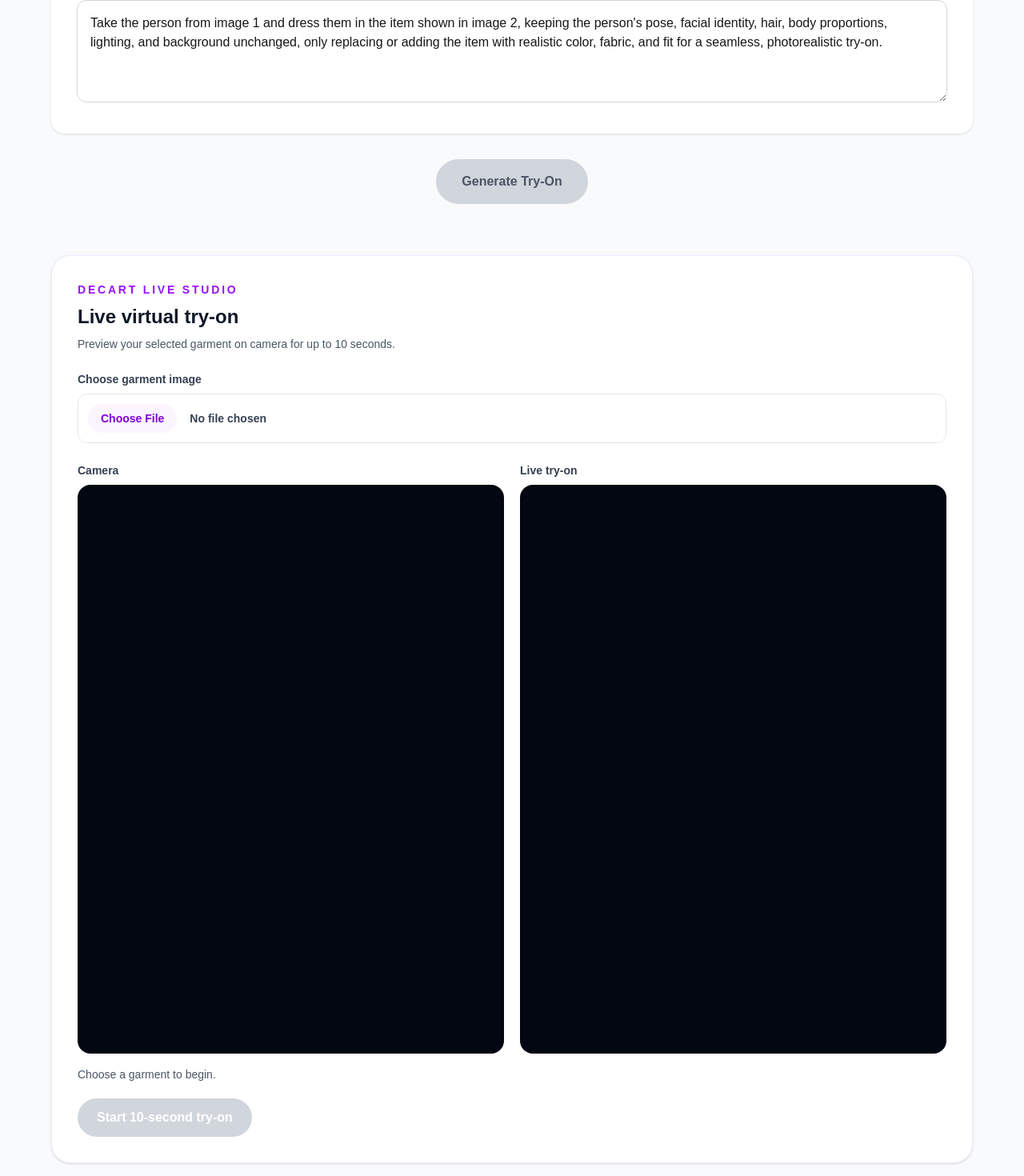
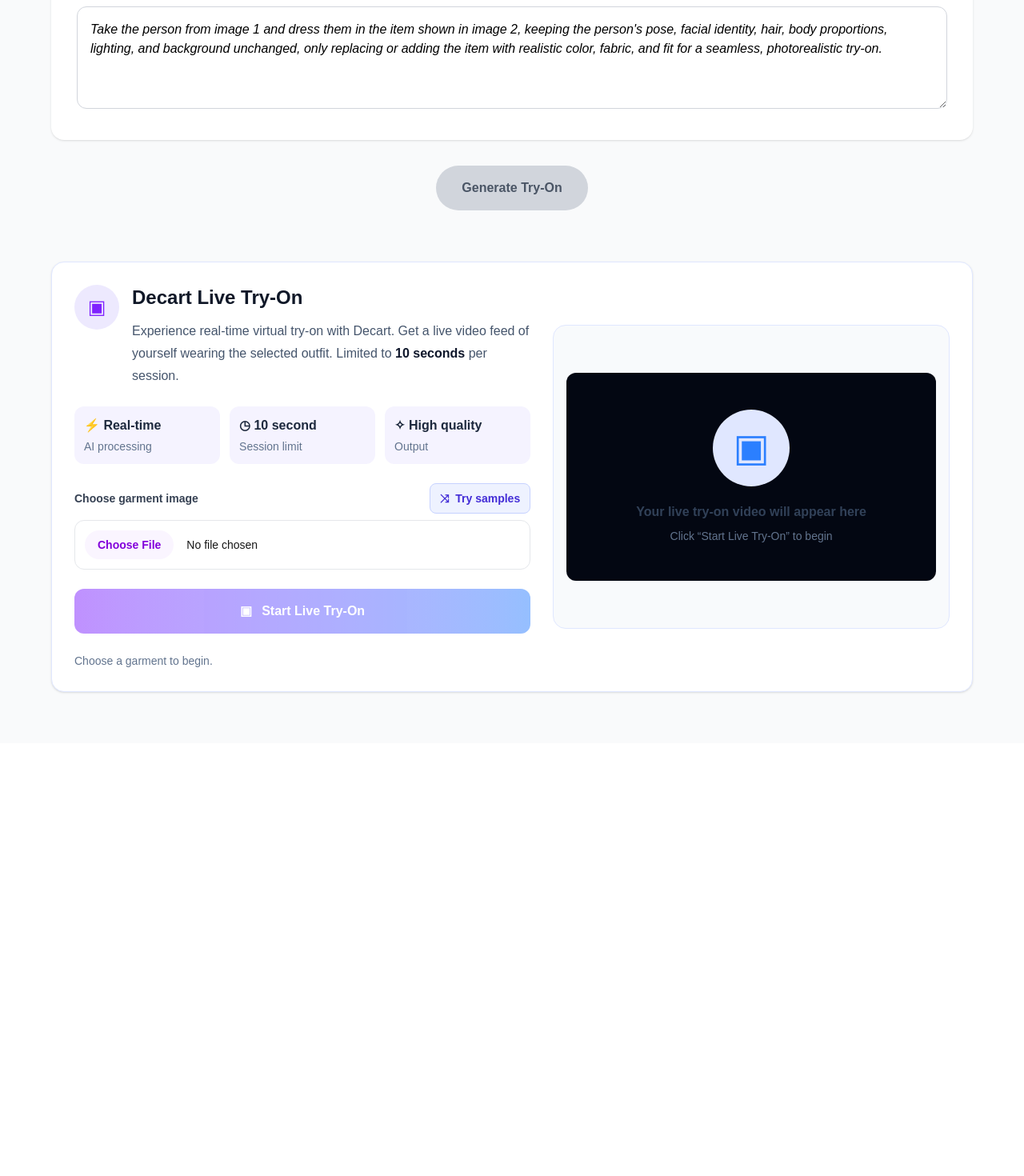
Before and after one commit to Danushiya/fitchek-tryon, a Next.js app: page /playground in a window 1280 px wide. Shown: the part 805-2275 px from the top of the page at 80% size. After the commit the page ends 1734 px from the top, so only its background shows below. Built offline with nearby package versions, Linux system fonts and the light colour scheme.

Commit message:
Updated live try-on UI and sample picker

```diff
--- a/app/playground/page.tsx
+++ b/app/playground/page.tsx
@@ -406,7 +406,7 @@
             value={prompt}
             onChange={(event) => setPrompt(event.target.value)}
             disabled={generating}
-            className="mt-4 min-h-32 w-full rounded-xl border border-gray-300 p-4 outline-none focus:border-purple-500 disabled:bg-gray-100"
+            className="mt-4 min-h-32 w-full rounded-xl border border-gray-300 p-4 text-black italic outline-none focus:border-purple-500 disabled:bg-gray-100"
           />
         </section>
 
--- a/components/LiveTryOn.tsx
+++ b/components/LiveTryOn.tsx
@@ -7,6 +7,8 @@
   models,
   type RealTimeClient,
 } from "@decartai/sdk";
+import SamplePickerModal from "@/components/SamplePickerModal";
+import { GARMENT_SAMPLES } from "@/lib/samples";
 
 const SESSION_DURATION_SECONDS = 10;
 
@@ -25,6 +27,11 @@
   const [secondsLeft, setSecondsLeft] = useState(10);
   const [status, setStatus] = useState("Choose a garment to begin.");
   const [error, setError] = useState<string | null>(null);
+
+  const [sampleModalOpen, setSampleModalOpen] = useState(false);
+  const [selectedGarmentSample, setSelectedGarmentSample] =
+    useState<string | null>(null);
+  const [sampleLoading, setSampleLoading] = useState(false);
 
   useEffect(() => {
     mountedRef.current = true;
@@ -201,31 +208,105 @@
     }
   }
 
+
+async function handleLiveTryOnSample() {
+  if (!selectedGarmentSample || sampleLoading || running) return;
+
+  setSampleLoading(true);
+  setError(null);
+
+  try {
+    const response = await fetch(selectedGarmentSample);
+
+    if (!response.ok) {
+      throw new Error("Could not load the selected garment sample.");
+    }
+
+    const blob = await response.blob();
+    const filename = selectedGarmentSample.split("/").pop() || "garment.jpg";
+    const file = new File([blob], filename, {
+      type: blob.type || "image/jpeg",
+    });
+
+    setGarmentFile(file);
+    setSampleModalOpen(false);
+    setStatus("Garment sample selected. Ready to start live try-on.");
+  } catch (cause) {
+    setError(
+      cause instanceof Error
+        ? cause.message
+        : "Could not load the garment sample.",
+    );
+  } finally {
+    setSampleLoading(false);
+  }
+}
+
   return (
-    <section className="mt-12 rounded-3xl border border-purple-100 bg-white p-6 shadow-sm md:p-8">
-      <div className="flex flex-col gap-2 sm:flex-row sm:items-center sm:justify-between">
+    <section className="mt-6 rounded-2xl border border-indigo-100 bg-white p-5 shadow-sm sm:p-7">
+      <div className="grid gap-7 lg:grid-cols-[1.15fr_1fr] lg:items-center">
+        {/* Left: Information and controls */}
+        <div className="space-y-6">
+          <div className="flex items-start gap-4">
+            <div className="flex h-14 w-14 shrink-0 items-center justify-center rounded-full bg-violet-100 text-2xl text-violet-600">
+              <span aria-hidden="true">▣</span>
+            </div>
+
             <div>
-          <p className="text-sm font-semibold uppercase tracking-[0.2em] text-purple-600">
-            Decart Live Studio
-          </p>
-          <h2 className="mt-2 text-2xl font-bold text-gray-900">
-            Live virtual try-on
+              <div className="flex flex-wrap items-center gap-3">
+                <h2 className="text-2xl font-bold text-gray-900">
+                  Decart Live Try-On
                 </h2>
-          <p className="mt-2 text-sm text-gray-600">
-            Preview your selected garment on camera for up to 10 seconds.
+              </div>
+
+              <p className="mt-3 leading-7 text-slate-600">
+                Experience real-time virtual try-on with Decart. Get a live
+                video feed of yourself wearing the selected outfit. Limited
+                to <strong className="text-slate-900">10 seconds</strong> per
+                session.
               </p>
             </div>
-
-        {running && (
-          <span className="inline-flex items-center rounded-full bg-purple-50 px-4 py-2 text-sm font-semibold text-purple-700">
-            {secondsLeft}s remaining
-          </span>
-        )}
           </div>
 
-      <label className="mt-6 block text-sm font-semibold text-gray-700">
+          <div className="grid grid-cols-3 gap-3">
+            <div className="rounded-xl bg-violet-50 p-3">
+              <p className="font-semibold text-slate-800">⚡ Real-time</p>
+              <p className="mt-1 text-sm text-slate-500">AI processing</p>
+            </div>
+
+            <div className="rounded-xl bg-violet-50 p-3">
+              <p className="font-semibold text-slate-800">◷ 10 second</p>
+              <p className="mt-1 text-sm text-slate-500">Session limit</p>
+            </div>
+
+            <div className="rounded-xl bg-violet-50 p-3">
+              <p className="font-semibold text-slate-800">✧ High quality</p>
+              <p className="mt-1 text-sm text-slate-500">Output</p>
+            </div>
+          </div>
+
+          <div>
+            <div className="flex flex-wrap items-center justify-between gap-3">
+              <label
+                htmlFor="live-tryon-garment"
+                className="text-sm font-semibold text-gray-700"
+              >
                 Choose garment image
+              </label>
+
+              <button
+                type="button"
+                onClick={() => setSampleModalOpen(true)}
+                disabled={running}
+                className="inline-flex items-center gap-2 rounded-lg border border-indigo-200 bg-indigo-50 px-3 py-2 text-sm font-semibold text-indigo-700 transition hover:bg-indigo-100 disabled:opacity-50"
+              >
+                <span aria-hidden="true">⤨</span>
+                Try samples
+              </button>
+            </div>
+
             <input
+              id="live-tryon-garment"
               type="file"
               accept="image/*"
               disabled={running}
@@ -235,11 +316,54 @@
               }}
               className="mt-2 block w-full rounded-xl border border-gray-200 p-3 text-sm file:mr-4 file:rounded-full file:border-0 file:bg-purple-50 file:px-4 file:py-2 file:font-semibold file:text-purple-700"
             />
-      </label>
+          </div>
 
-      <div className="mt-6 grid gap-5 md:grid-cols-2">
+          <div className="flex flex-wrap items-center gap-3">
+            <button
+              type="button"
+              onClick={startSession}
+              disabled={!garmentFile || running}
+              className="flex flex-1 items-center justify-center gap-3 rounded-xl bg-gradient-to-r from-violet-600 to-blue-500 px-5 py-4 font-semibold text-white transition hover:brightness-105 disabled:cursor-not-allowed disabled:opacity-50"
+            >
+              <span aria-hidden="true">▣</span>
+              {running ? `${secondsLeft}s remaining` : "Start Live Try-On"}
+            </button>
+
+            {running && (
+              <button
+                type="button"
+                onClick={() => void stopSession("Live try-on stopped.")}
+                className="rounded-xl border border-gray-300 px-5 py-4 font-semibold text-gray-700 hover:bg-gray-50"
+              >
+                Stop
+              </button>
+            )}
+          </div>
+
+          <p className="text-sm text-slate-500" aria-live="polite">
+            {status}
+          </p>
+
+          {error && (
+            <p
+              role="alert"
+              className="rounded-xl border border-red-200 bg-red-50 p-3 text-sm text-red-700"
+            >
+              {error}
+            </p>
+          )}
+        </div>
+
+        {/* Right: Live video preview */}
+        <div className="relative flex min-h-[300px] flex-col items-center justify-center overflow-hidden rounded-2xl border border-indigo-100 bg-slate-50 p-4 sm:min-h-[380px]">
+          <div
+            className={`grid w-full gap-3 ${
+              running ? "grid-cols-2" : "grid-cols-1"
+            }`}
+          >
+            {running && (
               <div>
-          <p className="mb-2 text-sm font-semibold text-gray-700">
+                <p className="mb-2 text-sm font-semibold text-slate-700">
                   Camera
                 </p>
                 <video
@@ -247,54 +371,55 @@
                   autoPlay
                   muted
                   playsInline
-            className="aspect-[3/4] w-full rounded-2xl bg-gray-950 object-cover"
+                  className="aspect-[3/4] w-full rounded-xl bg-gray-950 object-cover"
                 />
               </div>
+            )}
 
-        <div>
-          <p className="mb-2 text-sm font-semibold text-gray-700">
-            Live try-on
+            <div className="min-w-0">
+              {running && (
+                <p className="mb-2 text-sm font-semibold text-slate-700">
+                  Live result
                 </p>
+              )}
+
               <video
                 ref={resultVideoRef}
                 autoPlay
                 muted
                 playsInline
-            className="aspect-[3/4] w-full rounded-2xl bg-gray-950 object-cover"
+                className={`${
+                  running ? "aspect-[3/4]" : "aspect-video"
+                } w-full rounded-xl bg-gray-950 object-cover`}
               />
+
+              {!running && (
+                <div className="pointer-events-none absolute inset-0 flex flex-col items-center justify-center p-6 text-center">
+                  <div className="mb-5 flex h-24 w-24 items-center justify-center rounded-full bg-indigo-100 text-5xl text-blue-500">
+                    ▣
+                  </div>
+                  <p className="font-semibold text-slate-700">
+                    Your live try-on video will appear here
+                  </p>
+                  <p className="mt-2 text-sm text-slate-500">
+                    Click “Start Live Try-On” to begin
+                  </p>
+                </div>
+              )}
             </div>
           </div>
-
-      <p className="mt-4 text-sm text-gray-600" aria-live="polite">
-        {status}
-      </p>
-
-      {error && (
-        <p className="mt-3 rounded-xl bg-red-50 p-3 text-sm text-red-700">
-          {error}
-        </p>
-      )}
-
-      <div className="mt-5 flex flex-wrap gap-3">
-        <button
-          type="button"
-          onClick={startSession}
-          disabled={!garmentFile || running}
-          className="rounded-full bg-purple-600 px-6 py-3 font-semibold text-white transition hover:bg-purple-700 disabled:cursor-not-allowed disabled:bg-gray-300"
-        >
-          Start 10-second try-on
-        </button>
-
-        {running && (
-          <button
-            type="button"
-            onClick={() => void stopSession("Live try-on stopped.")}
-            className="rounded-full border border-gray-300 px-6 py-3 font-semibold text-gray-700 hover:bg-gray-50"
-          >
-            Stop now
-          </button>
-        )}
         </div>
+      </div>
+      <SamplePickerModal
+        open={sampleModalOpen}
+        title="Choose a garment sample"
+        samples={GARMENT_SAMPLES}
+        selectedSample={selectedGarmentSample}
+        onSelect={setSelectedGarmentSample}
+        onClose={() => setSampleModalOpen(false)}
+        onProceed={() => void handleLiveTryOnSample()}
+        loading={sampleLoading}
+      />
     </section>
   );
 }
--- a/components/Navbar.tsx
+++ b/components/Navbar.tsx
@@ -1,15 +1,21 @@
 import Link from "next/link";
+import Image from "next/image";
 
 export default function Navbar() {
   return (
     <header className="border-b border-gray-200 bg-white">
       <nav className="mx-auto flex max-w-6xl items-center justify-between px-6 py-5">
-        <Link
-          href="/"
-          className="text-2xl font-bold tracking-tight"
-        >
-          FITCHEK
-        </Link>
+
+    <Link href="/" className="flex items-center">
+      <Image
+        src="/logo.png"
+        alt="Fitchek"
+        width={150}
+        height={50}
+        priority
+        className="h-10 w-auto object-contain"
+      />
+    </Link>
 
         <div className="flex items-center gap-6">
           <Link
--- /dev/null
+++ b/lib/samples.ts
@@ -0,0 +1,13 @@
+
+export const GARMENT_SAMPLES = [
+  "/garment1.avif",
+  "/garment2.avif",
+  "/garment3.webp",
+  "/garment4.jpg",
+  "/garment5.jpg",
+  "/garment6.jpg",
+  "/garment7.jpg",
+  "/garment8.jpg",
+  "/garment9.jpg",
+  "/garment10.jpg",
+];
```
Also changed, not shown: public/logo.png (added). Lines whose indentation alone changed are shown as unchanged.
